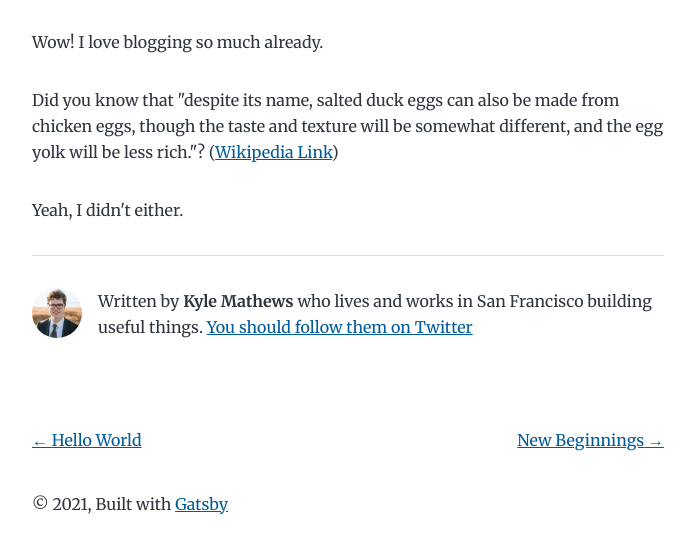
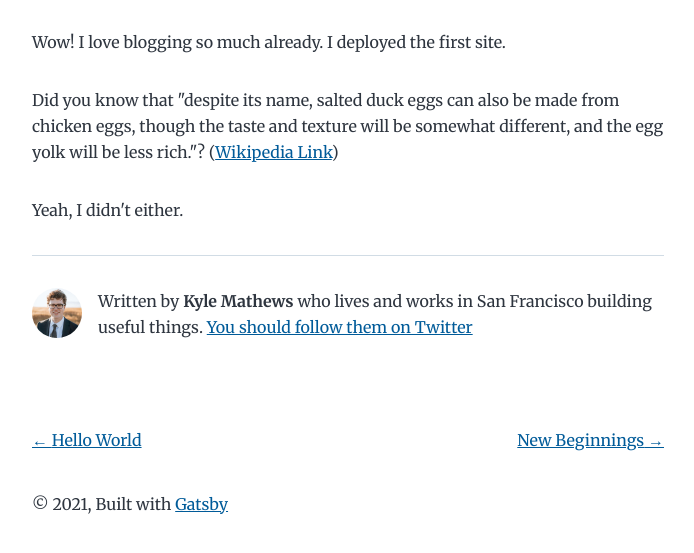
Before and after one commit to Satyamkumarnavneet/gatsby, a Gatsby site: page /my-second-post/ in a window 1280 px wide. Shown: the part 211-764 px from the top of the page, without its empty margins (292-986 px from the left). Built offline with nearby package versions, Linux system fonts and the light colour scheme; Gatsby itself is replaced by a stand-in of ours.

Commit message:
Update index.md

```diff
--- a/content/blog/my-second-post/index.md
+++ b/content/blog/my-second-post/index.md
@@ -3,7 +3,7 @@ title: My Second Post!
 date: "2015-05-06T23:46:37.121Z"
 ---
 
-Wow! I love blogging so much already.
+Wow! I love blogging so much already. I deployed the first site.
 
 Did you know that "despite its name, salted duck eggs can also be made from
 chicken eggs, though the taste and texture will be somewhat different, and the
```
